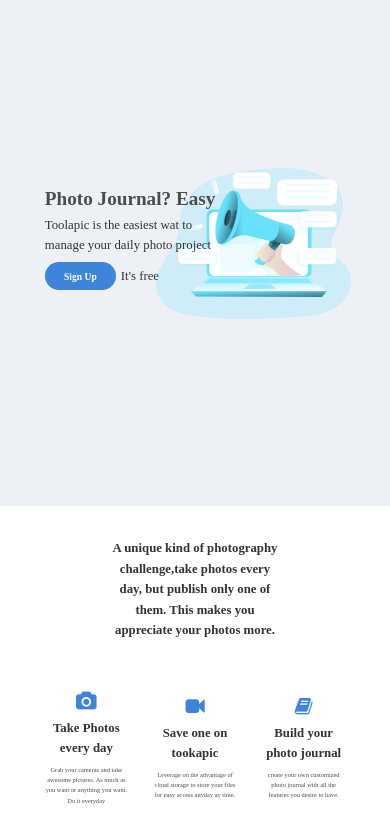
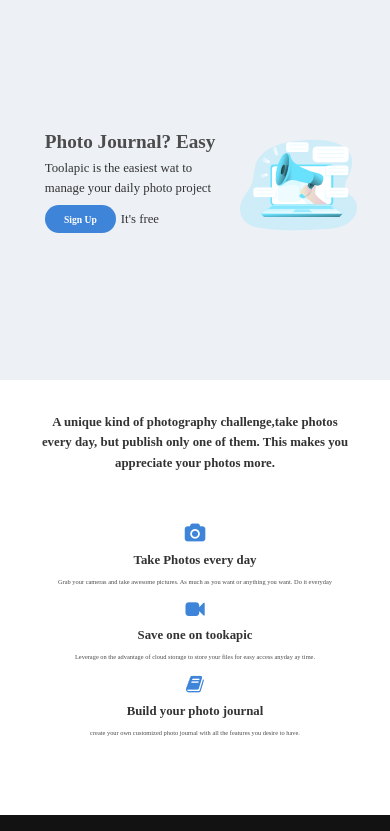
Before and after one commit to olabamipetaiwo/Photojournal, a plain HTML site: page index.html in a window 390 px wide. Shown: the top 831 px of the page. Drawn offline with Linux system fonts and the light colour scheme.

Commit message:
Mobile Design

```diff
--- a/index.html
+++ b/index.html
@@ -71,7 +71,7 @@
             <section class="advert">
                <div class="advert__image">
                    <figure>
-                       <img src="images/s.png" alt="advert__image" >
+                       <img src="images/slider1.jpg" alt="advert__image" >
                    </figure>
                </div>
                <div class="advert__content">
--- a/scss/abstracts/_mixins.scss
+++ b/scss/abstracts/_mixins.scss
@@ -38,6 +38,9 @@
 // 1em =16px; root font-size
 
 // -misc1 800
+// -misc2 700
+//misc3  500
+//misc4  400
 
 
 @mixin  respond($breakpoint) {
@@ -62,8 +65,27 @@
   @if$breakpoint == misc1 {
     @media only screen and (max-width:50em) {
         @content;
-    }//900
+    }//800
   }
+
+  @if$breakpoint == misc2 {
+    @media only screen and (max-width:43.75em) {
+        @content;
+    }//700
+  }
+
+  @if$breakpoint == misc4 {
+    @media only screen and (max-width:25em) {
+        @content;
+    }//700
+  }
+
+  @if$breakpoint == misc3 {
+    @media only screen and (max-width:31.25em) {
+        @content;
+    }//700
+  }
+
 
   @if$breakpoint == tab-land {
       @media only screen and (max-width:75em) {
--- a/scss/pages/_home.scss
+++ b/scss/pages/_home.scss
@@ -10,6 +10,18 @@
     display:flex;
     justify-content:flex-start;
     align-items:center;
+
+
+    @include respond(misc2) {
+        height:50vh;
+    }
+
+    @include respond(misc2) {
+        height:45vh;
+    padding-bottom:3rem;
+        background-position:88% 48%;
+        background-size:30% 40%;
+    }
 
     &__content {
        h2 {
@@ -56,7 +68,13 @@
         font-size:2rem;
         color:$light_grey;
         margin-bottom:3rem;
+
+
+        @include respond(misc2) {
+            width:80%;
+        }
     }
+
 
     &__content {
         display:flex;
@@ -66,12 +84,19 @@
         padding:5rem;
 
 
+
         &__box {
             max-height:20rem;
             flex-basis:25%;
             @include flexCenter;
             flex-direction:column;
             text-align:center;
+
+
+            @include respond(misc2) {
+                flex-basis:100%;
+                margin-bottom:2rem;
+            }
 
             i {
                 font-size:3rem;
@@ -104,6 +129,10 @@
     display:flex;
     align-items: center;
 
+    @include respond(misc1) {
+        flex-wrap:wrap;
+     }
+
 
     &__image {
         flex-basis:45%;
@@ -111,14 +140,23 @@
         flex-direction:column;
         justify-content: flex-end;
 
+        @include respond(misc1) {
+            flex-basis:100%;
+         }
+
         figure {
             padding-left:3rem;
             padding-right:3rem;
-            height: 50vh;
+            height:40vh;
+
+            @include respond(misc1) {
+               padding-top:3rem;
+             }
 
             img {
                 width:100%;
                 height:100%;
+                object-fit: cover;
             }
         }
     }
@@ -128,6 +166,10 @@
         flex-shrink:0;
         flex-grow:0;
         padding:5rem;
+
+        @include respond(misc1) {
+           flex-basis:100%;
+        }
 
         h4 {
             font-weight:700;
@@ -143,6 +185,12 @@
 
         .button__box {
             width:70%;
+
+            @include respond(misc1) {
+               width:100%;
+            }
+
+
 
             a {
                 transition:all .2s;
@@ -175,6 +223,10 @@
         text-align:center;
         font-size:1.5rem;
         padding:3rem 0;
+
+        @include respond(tab-port) {
+           width:80%;
+         }
     }
 
     h3 {
@@ -197,12 +249,28 @@
         justify-content: space-between;
         padding:7rem;
 
+        @include respond(misc1) {
+            flex-direction:column;
+         }
+
         &__box {
             flex-basis:30%;
             // height:20rem;
             text-align:center;
             display:flex;
             flex-direction:column;
+
+            // @include respond(misc1) {
+            //     flex-basis:50%;
+            //     flex-wrap:wrap;
+            //  }
+
+            @include respond(misc1) {
+                flex-basis:100%;
+                margin-bottom:3rem;
+               // background-color:red;
+             }
+
             p {
                 width:100%;
                 text-align: start;
@@ -244,8 +312,12 @@
 }
 
 .gallery {
-    display:flex;
+   display:flex;
    margin-left:1rem;
+
+   @include respond(tab-port) {
+      flex-wrap:wrap;
+   }
 
 
     figure {
@@ -254,6 +326,10 @@
         border:5px solid $black;
         overflow:hidden;
         cursor:pointer;
+
+        @include respond(tab-port) {
+           flex-basis: 100%;
+         }
 
 
         img {
@@ -280,6 +356,21 @@
      width:20%;
      padding:3rem 0;
 
+     @include respond(tab-port) {
+       width:30%;
+    }
+
+    @include respond(phone) {
+        width:40%;
+    }
+
+
+    @include respond(misc4) {
+        width:60%;
+    }
+
+
+
      p {
          color:$white;
      }
@@ -304,6 +395,10 @@
 
    &__links {
        width:50%;
+
+       @include respond(misc1) {
+        width:90%;
+     }
 
        ul {
         @include flexBetween;
```
Also changed, not shown: css/main.css, 1 other file.
